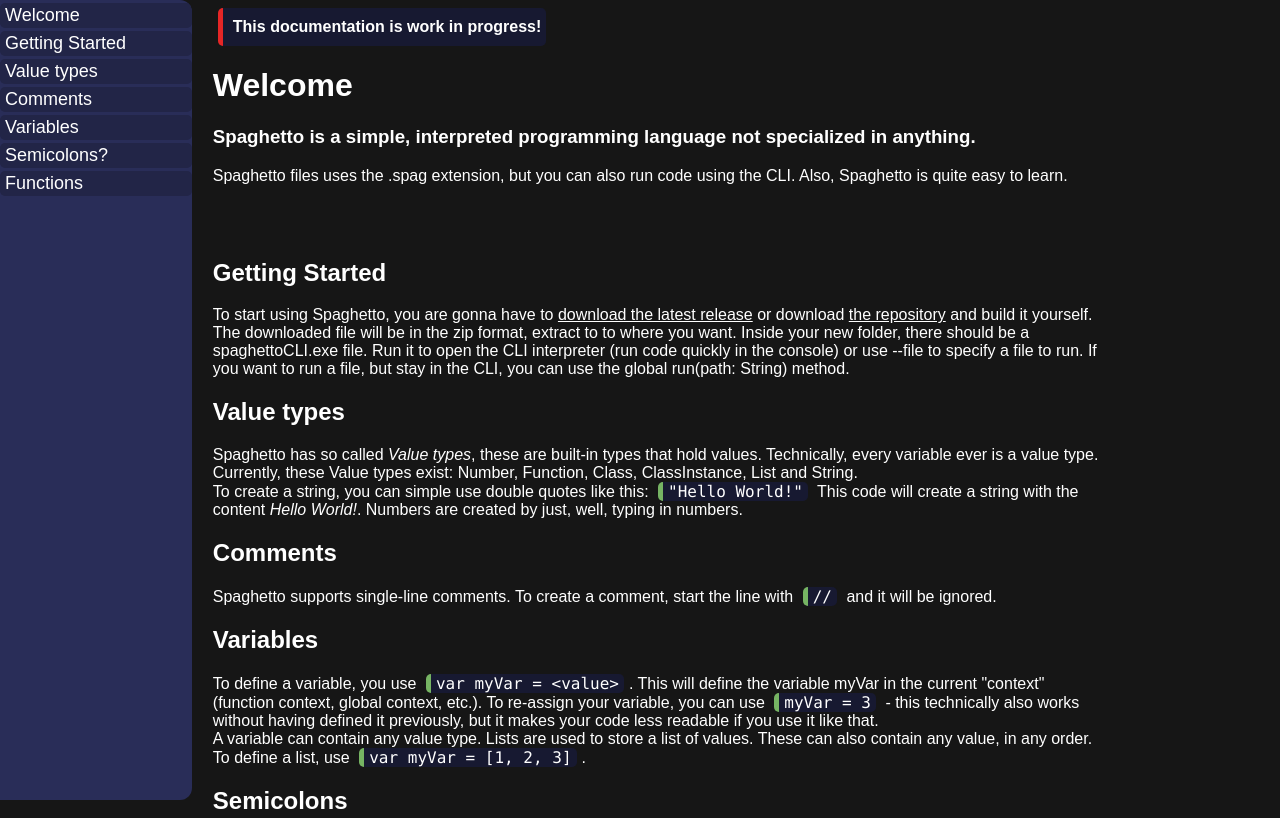
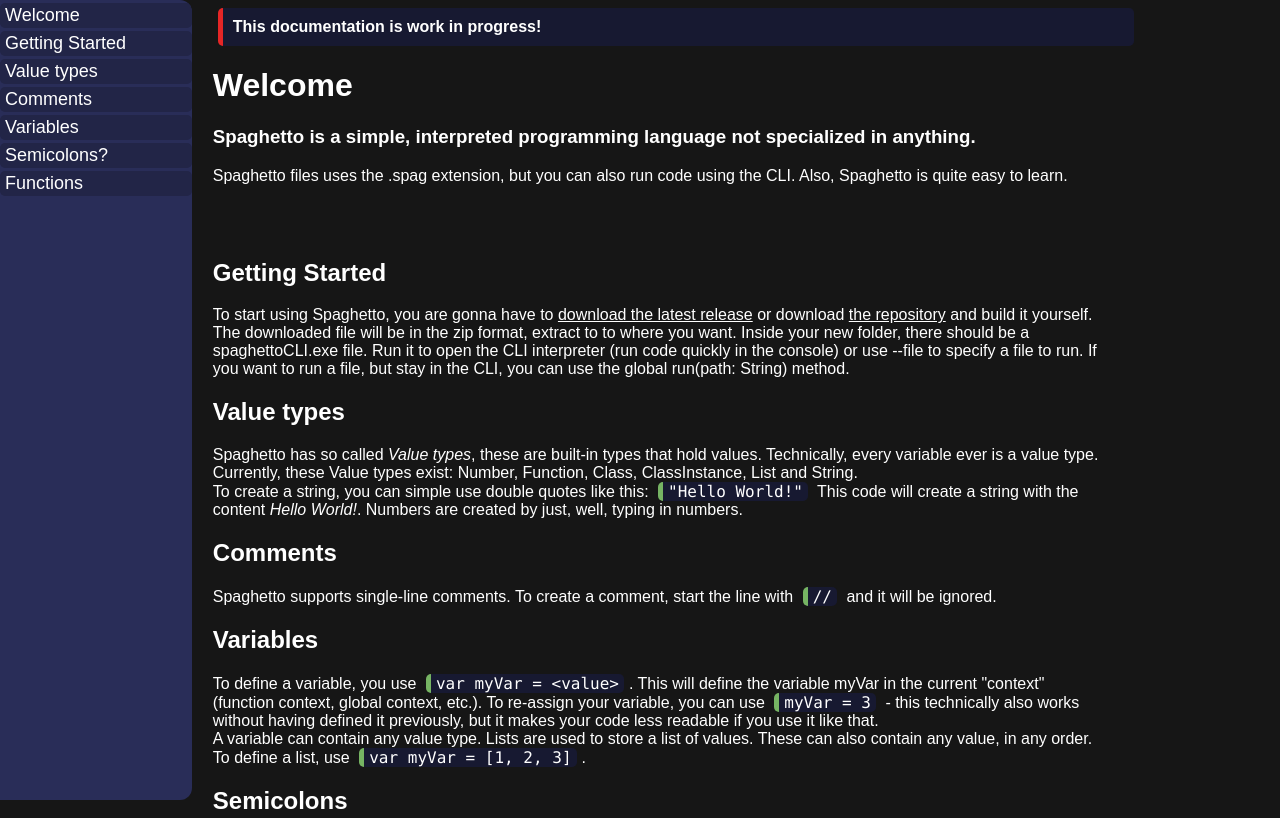
Before and after one commit to GoldenretriverYT/spaghetto, a plain HTML site: page docs/index.html in a window 1280 px wide. Shown: the top 818 px of the page. Drawn offline with Linux system fonts and the light colour scheme.

Commit message:
Update index.html

```diff
--- a/docs/index.html
+++ b/docs/index.html
@@ -14,7 +14,7 @@
         <div class="navElem" data-goto="functions">Functions</div>
     </div>
     <div class="content" style="margin-left: 16vw;">
-        <div class="warning" style="padding-top: 10px; padding-bottom: 10px; font-size: 16px; font-weight: 800; padding-left: 10px;">This documentation is work in progress!</div>
+        <div class="warning" style="padding-top: 10px; padding-bottom: 10px; font-size: 16px; font-weight: 800; padding-left: 10px; width: 100%">This documentation is work in progress!</div>
 
         <h1 id="welcome">Welcome</h1>
         <h3>Spaghetto is a simple, interpreted programming language not specialized in anything.</h3>
```
